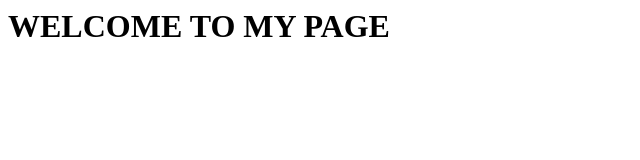
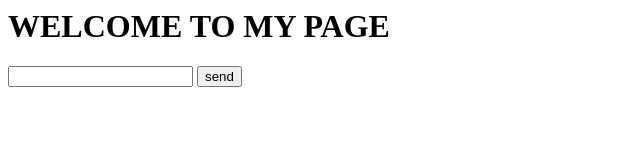
Before and after one commit to UP941374/simplewebpage, a plain HTML site: page index.html in a window 1280 px wide. Shown: the whole page, without its empty margins (0-640 px from the left). Drawn offline with Linux system fonts and the light colour scheme.

Commit message:
commit message

```diff
--- a/index.html
+++ b/index.html
@@ -1,3 +1,6 @@
 <title> HELLO WORLD </title>
 
 <h1> WELCOME TO MY PAGE </h1>
+
+<input type=text height="100px" width="350px"> </input>
+<input type=button value="send"></input>
```
